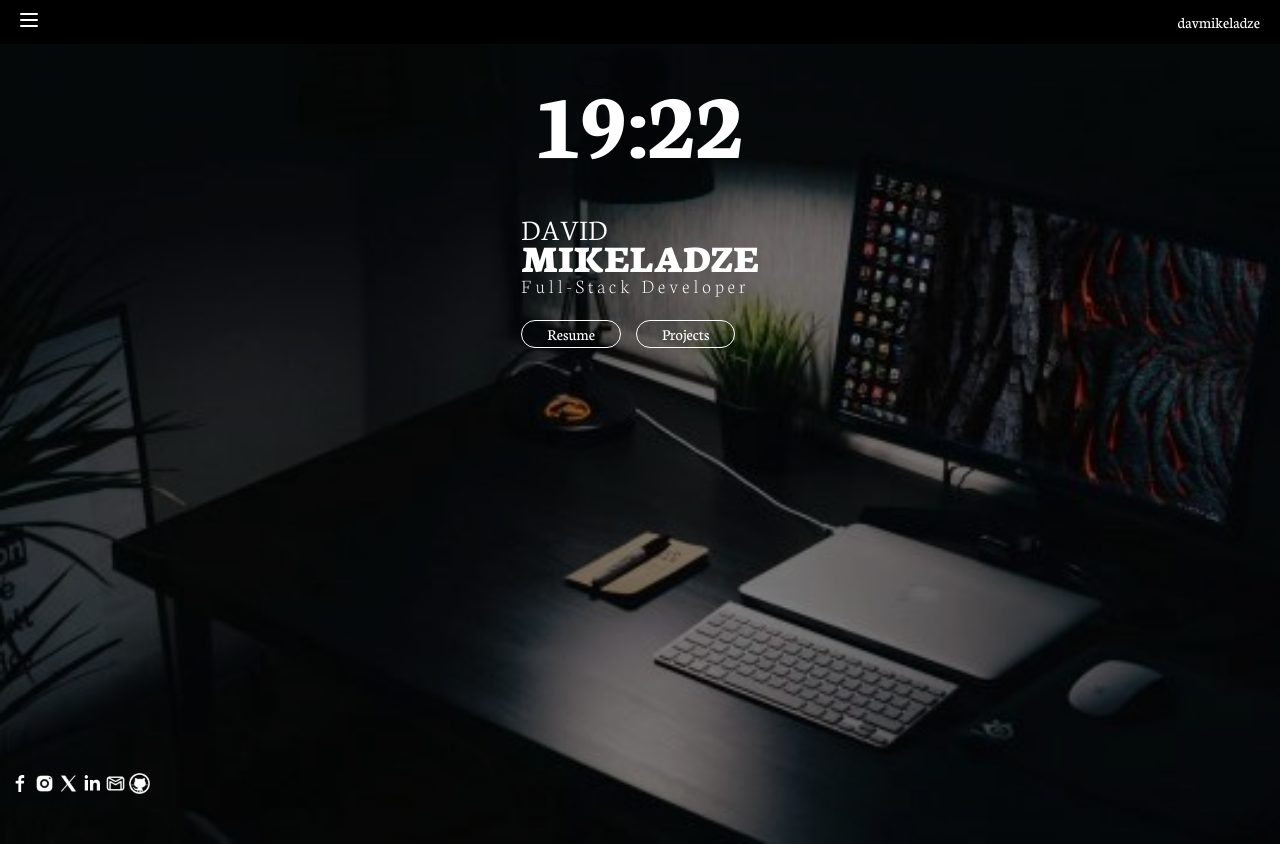
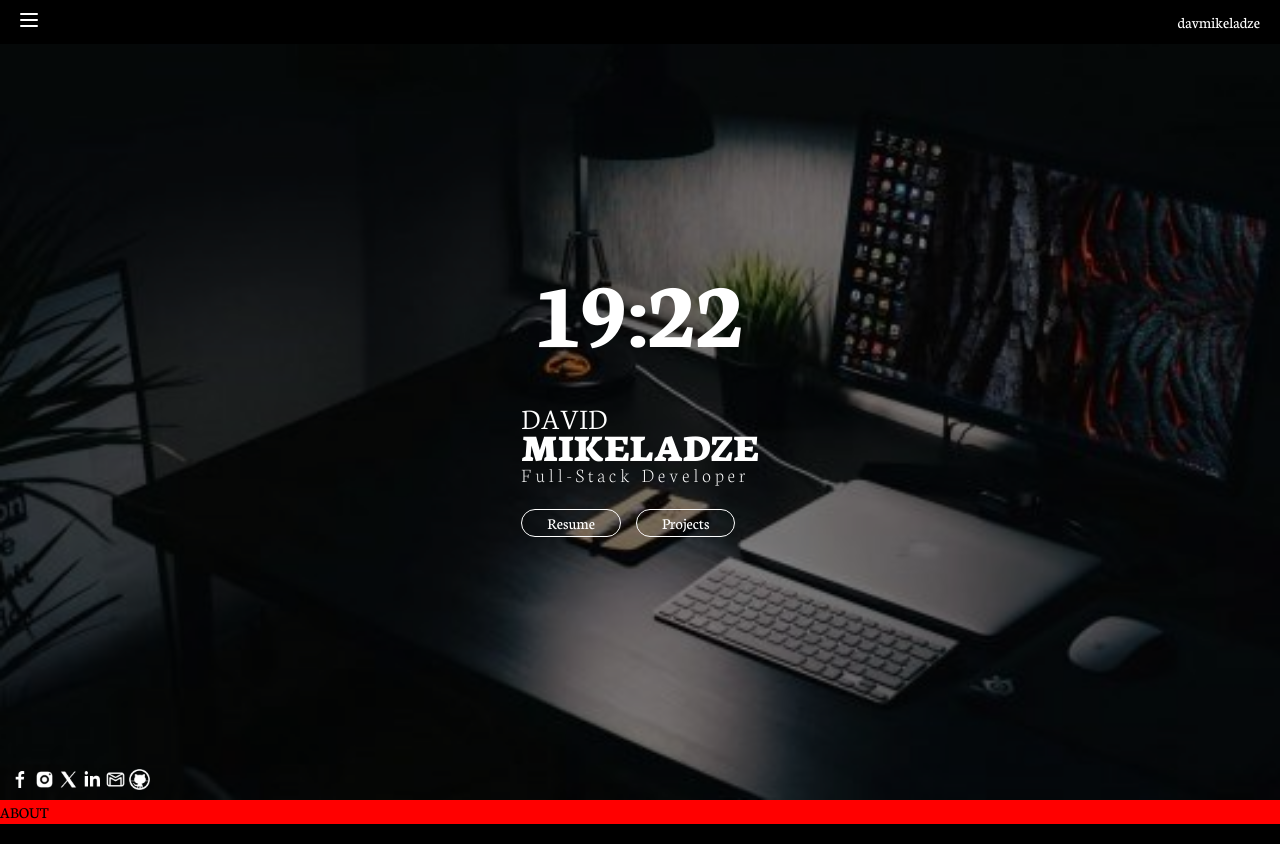
Before and after one commit to Davmike/new-portfolio, a React (Vite) app: page / in a window 1280 px wide. Built offline with nearby package versions, Linux system fonts and the light colour scheme.

Commit message:
feat: finish home page

```diff
--- a/src/App.tsx
+++ b/src/App.tsx
@@ -2,6 +2,7 @@ import { useState } from "react";
 import { MyContext } from "./Components/Context";
 import Header from "./Components/Header";
 import Home from "./Components/Home";
+import About from "./Components/About";
 
 function App() {
   const [menuOpen, setMenuOpen] = useState<boolean>(false);
@@ -11,6 +12,7 @@ function App() {
       <MyContext.Provider value={{ menuOpen, setMenuOpen }}>
         <Header />
         <Home />
+        <About />
       </MyContext.Provider>
     </>
   );
--- a/src/Components/About.tsx
+++ b/src/Components/About.tsx
@@ -1,11 +1,11 @@
-import React from 'react'
+import React from "react";
 
 function About() {
   return (
-    <div>
-
+    <div className="bg-[red]">
+      <h1>ABOUT</h1>
     </div>
-  )
+  );
 }
 
-export default About
+export default About;
--- a/src/Components/Header.tsx
+++ b/src/Components/Header.tsx
@@ -4,7 +4,7 @@ const buttonCategories = ["Home", "About", "Resume", "Work", "Contact"];
 
 function Header() {
   return (
-    <header className="bg-[black] px-[20px] py-[10px] flex justify-between">
+    <header className="bg-[black] px-[20px] py-[10px] fixed z-10 w-[100%] flex justify-between">
       <Hamburger />
       {/* logo */}
       <h2 className="text-[white]">davmikeladze</h2>
--- a/src/Components/Home.tsx
+++ b/src/Components/Home.tsx
@@ -36,13 +36,13 @@ function Home() {
   return (
     <div
       id="home"
-      className="relative flex justify-center items-start min-h-screen bg-gray-900"
+      className="relative flex justify-center items-center min-h-screen bg-gray-900"
     >
       {/* Background overlay */}
       <div className="absolute inset-0 bg-black opacity-50"></div>
 
       {/* clock section */}
-      <div className="relative flex justify-center items-center flex-col text-white">
+      <div className="relative flex justify-center items-center flex-col text-white mb-[30px]">
         {/* <div className="absolute top-5 left-5 text-white text-4xl"> */}
         <p className="text-[100px] font-bold">19:22</p>
 
@@ -68,7 +68,7 @@ function Home() {
         </div>
       </div>
       {/* social media section */}
-      <div className="absolute bottom-[50px] left-[10px] flex justify-center items-center flex-row w-[140px] gap-[3px]">
+      <div className="absolute bottom-[10px] left-[10px] flex justify-center items-center flex-row w-[140px] gap-[3px]">
         {categories.map((category, index) => {
           return (
             <a
```
